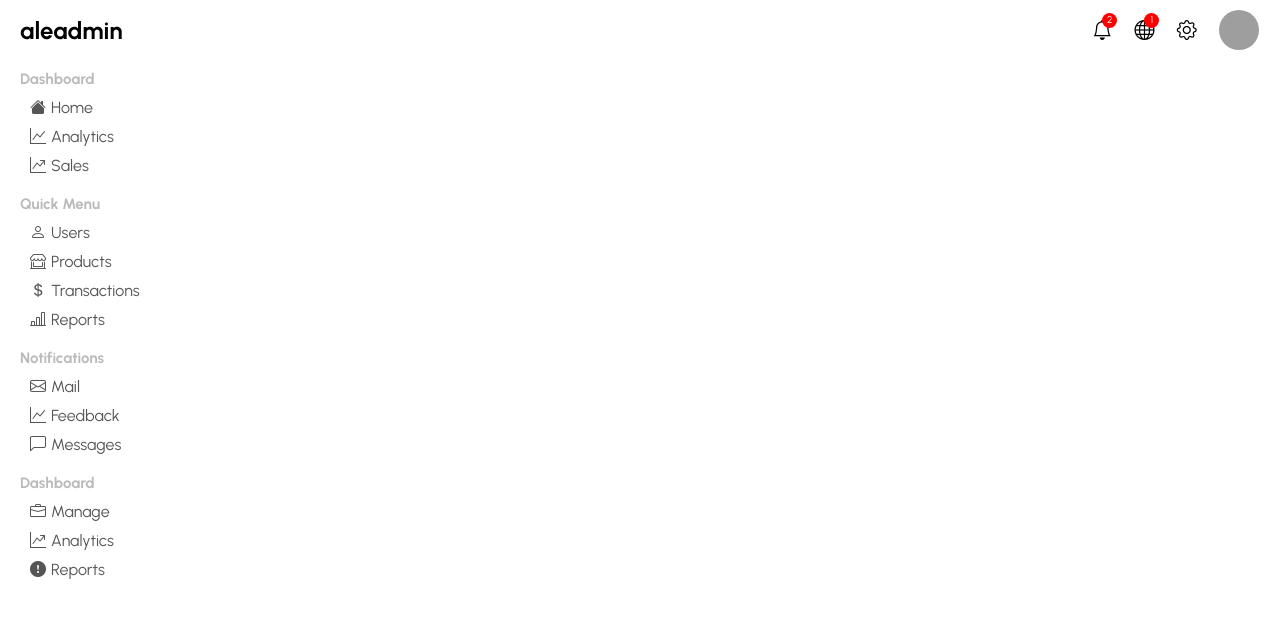
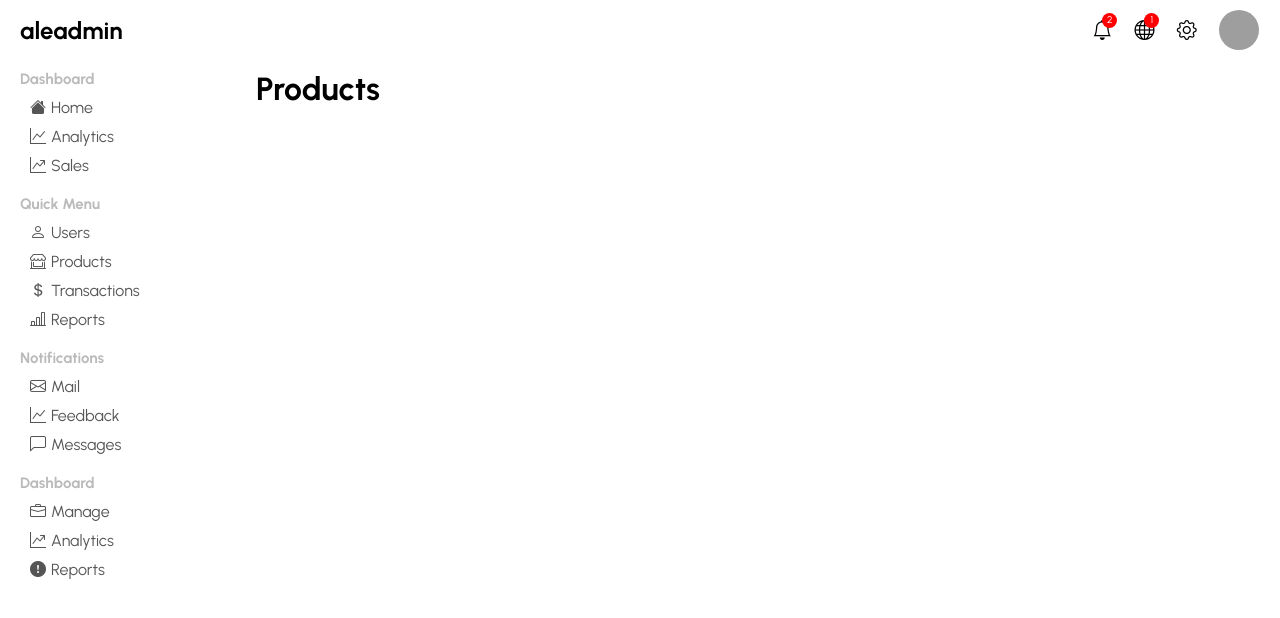
Before and after one commit to ginebras/react-dashboard, a React (Create React App) app: page /products in a window 1280 px wide. Shown: the top 618 px of the page. Built offline with nearby package versions, Linux system fonts and the light colour scheme; grey boxes are pictures that could not be loaded.

Commit message:
3 files modified, 2 added

```diff
--- a/src/App.js
+++ b/src/App.js
@@ -9,6 +9,7 @@ import Home from './pages/Home/Home';
 import UsersList from './pages/UsersList/UsersList';
 import UserPage from './pages/UserPage/UserPage';
 import NewUser from './pages/NewUser/NewUser';
+import Products from './pages/Products/Products';
 
 export default function App() {
   return (
@@ -22,6 +23,7 @@ export default function App() {
             <Route exact path="/users" element={<UsersList />} />
             <Route exact path="/user-details/:id" element={<UserPage />} />
             <Route exact path="/newUser" element={<NewUser />} />
+            <Route exact path="/products" element={<Products />} />
           </Routes>
         </div>
       </div>
--- a/src/components/Sidebar/Sidebar.css
+++ b/src/components/Sidebar/Sidebar.css
@@ -35,3 +35,8 @@
 .sidebar-icon {
   margin-right: 5px;
 }
+
+.link{
+  text-decoration: none;
+  color: #555;
+}
--- a/src/components/Sidebar/Sidebar.jsx
+++ b/src/components/Sidebar/Sidebar.jsx
@@ -1,4 +1,6 @@
 import React from 'react';
+import { Link } from 'react-router-dom';
+
 import './Sidebar.css';
 
 export default function Sidebar() {
@@ -9,8 +11,10 @@ export default function Sidebar() {
           <h3 className="sidebar-title">Dashboard</h3>
           <ul className="sidebar-list">
             <li className="sidebar-listItem">
+              <Link to="/" className="link">
                 <i className="bi bi-house-fill sidebar-icon"></i>
                 Home
+              </Link>
             </li>
             <li className="sidebar-listItem">
               <i className="bi bi-graph-up sidebar-icon"></i>
@@ -27,12 +31,16 @@ export default function Sidebar() {
           <h3 className="sidebar-title">Quick Menu</h3>
           <ul className="sidebar-list">
             <li className="sidebar-listItem">
+              <Link to="/users" className="link">
                 <i className="bi bi-person sidebar-icon"></i>
                 Users
+              </Link>
             </li>
             <li className="sidebar-listItem">
+              <Link to="/products" className="link">
                 <i className="bi bi-shop-window sidebar-icon"></i>
                 Products
+              </Link>
             </li>
             <li className="sidebar-listItem">
               <i className="bi bi-currency-dollar sidebar-icon"></i>
--- /dev/null
+++ b/src/pages/Products/Products.css
@@ -0,0 +1,3 @@
+.products {
+  flex: 4;
+}
--- /dev/null
+++ b/src/pages/Products/Products.jsx
@@ -0,0 +1,10 @@
+import React from 'react';
+import './Products.css';
+
+export default function Products() {
+  return (
+    <div className="products">
+      <h1>Products</h1>
+    </div>
+  );
+}
```
Lines whose indentation alone changed are shown as unchanged.
